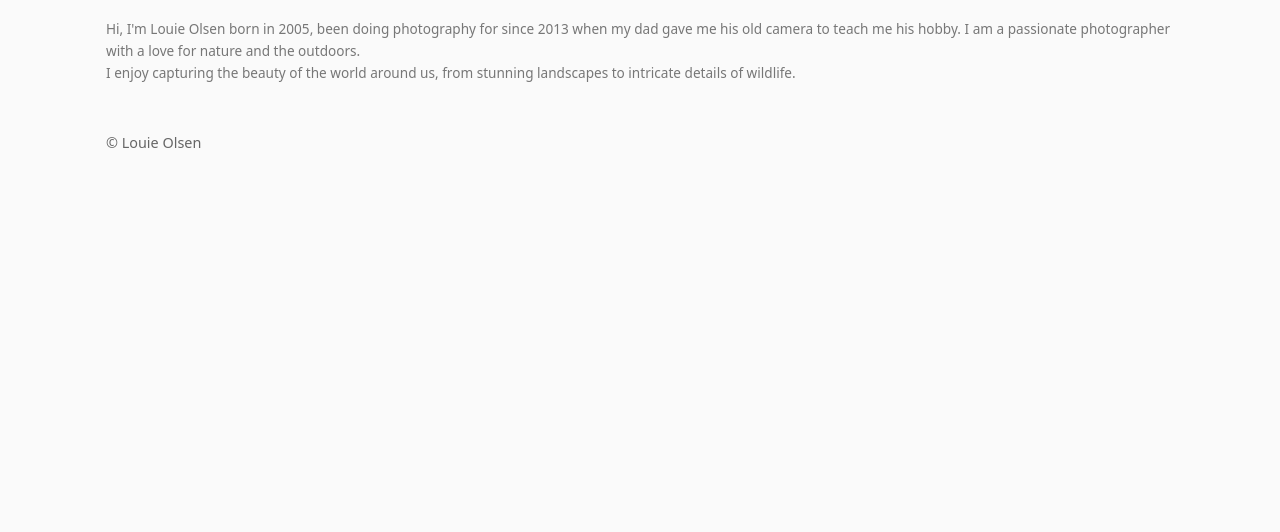
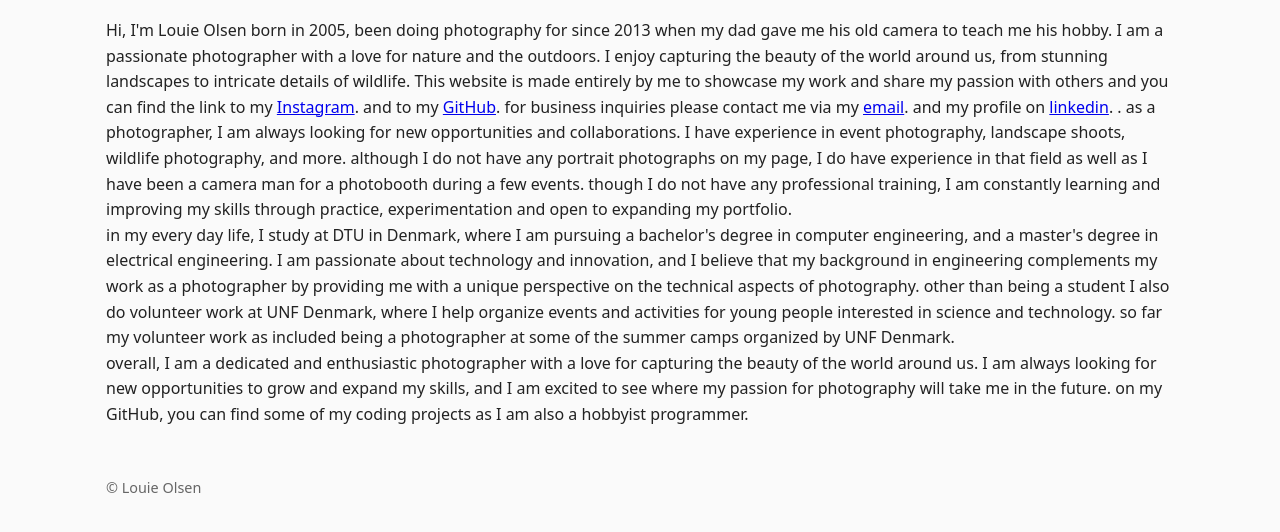
Before and after one commit to Loui510s/Loui510s.github.io, a plain HTML site: page aboutme.html in a window 1280 px wide. Shown: the part 146-678 px from the top of the page. Drawn offline with Linux system fonts and the light colour scheme.

Commit message:
added more about me text

```diff
--- a/aboutme.html
+++ b/aboutme.html
@@ -23,8 +23,23 @@
 
   <main>
     <h1>About me</h1>
-    <p class="small">Hi, I'm Louie Olsen born in 2005, been doing photography for since 2013 when my dad gave me his old camera to teach me his hobby. I am a passionate photographer with a love for nature and the outdoors. <br> I enjoy capturing the beauty of the world around us, from stunning landscapes to intricate details of wildlife.</p>
+    <p class="medium">Hi, I'm Louie Olsen born in 2005, been doing photography for since 2013 when my dad gave me his old camera to teach me his hobby.
+        I am a passionate photographer with a love for nature and the outdoors. I enjoy capturing the beauty of the world around us,
+        from stunning landscapes to intricate details of wildlife. This website is made entirely by me to showcase my work and share my passion with others and you can find the
+        link to my  <a href="https://www.instagram.com/louie.flo05/">Instagram</a>. and to my  <a href="https://github.com/Loui510s">GitHub</a>. for business inquiries
+        please contact me via my <a href="mailto:Louie.ferdinand05@gmail.com">email</a>. and my profile on <a href="https://www.linkedin.com/in/louie-olsen-5785992a3/">linkedin</a>.
+        . as a photographer, I am always looking for new opportunities and collaborations. I have experience in event photography, landscape shoots,
+        wildlife photography, and more. although I do not have any portrait photographs on my page, I do have experience in that field as well as I have been a camera man for a
+        photobooth during a few events. though I do not have any professional training, I am constantly learning and improving my skills through practice, experimentation and
+        open to expanding my portfolio.<br> in my every day life, I study at DTU in Denmark, where I am pursuing a bachelor's degree in computer engineering, and a master's
+        degree in electrical engineering. I am passionate about technology and innovation, and I believe that my background in engineering complements my work as a
+        photographer by providing me with a unique perspective on the technical aspects of photography. other than being a student I also do volunteer work at UNF Denmark,
+        where I help organize events and activities for young people interested in science and technology. so far my volunteer work as included being a photographer at some of
+        the summer camps organized by UNF Denmark. <br> overall, I am a dedicated and enthusiastic photographer with a love for capturing the beauty of the world around us.
+        I am always looking for new opportunities to grow and expand my skills, and I am excited to see where my passion for photography will take me in the future.
+        on my GitHub, you can find some of my coding projects as I am also a hobbyist programmer.
 
+    </p>
 
   </main>
 
```
